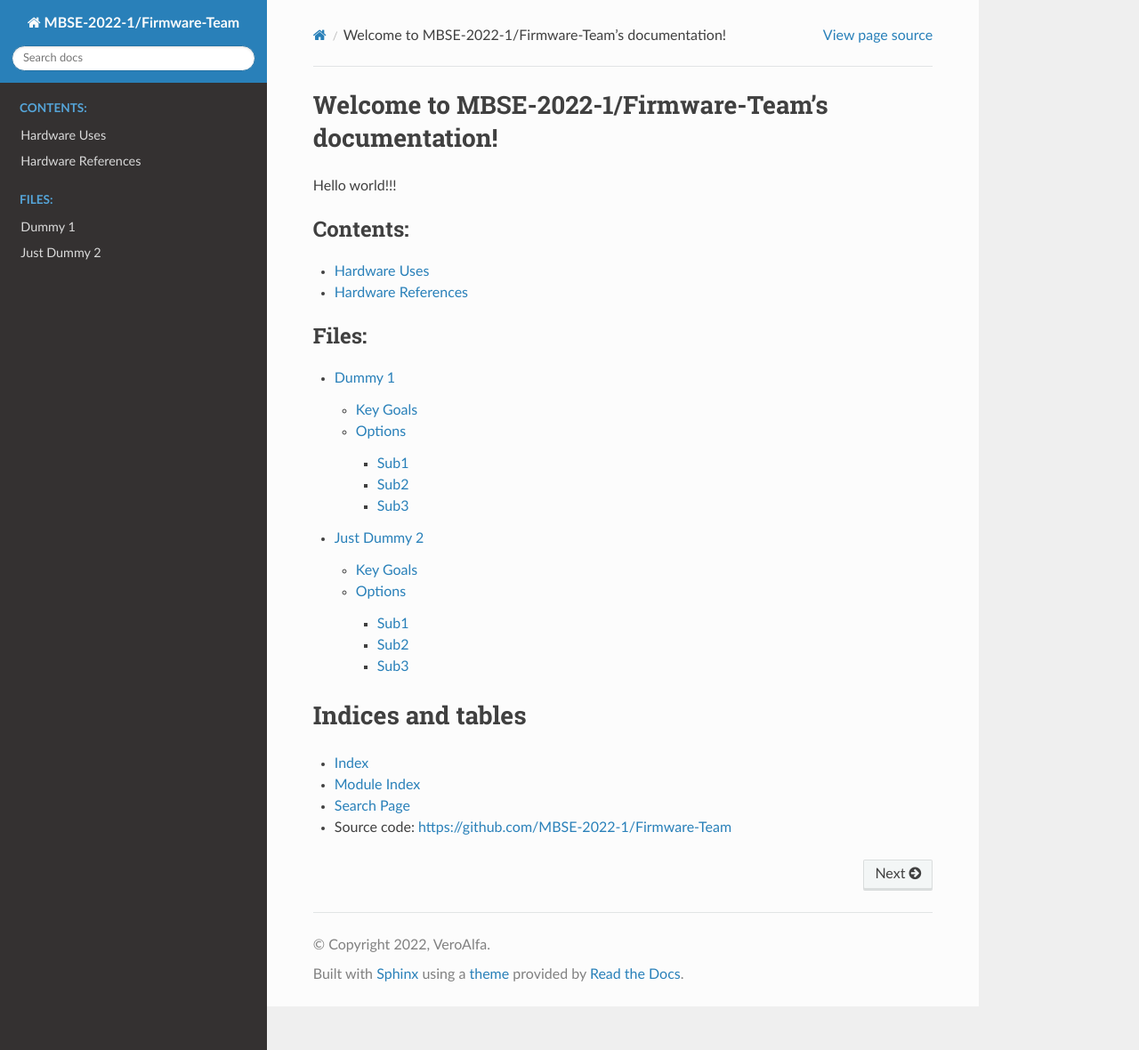
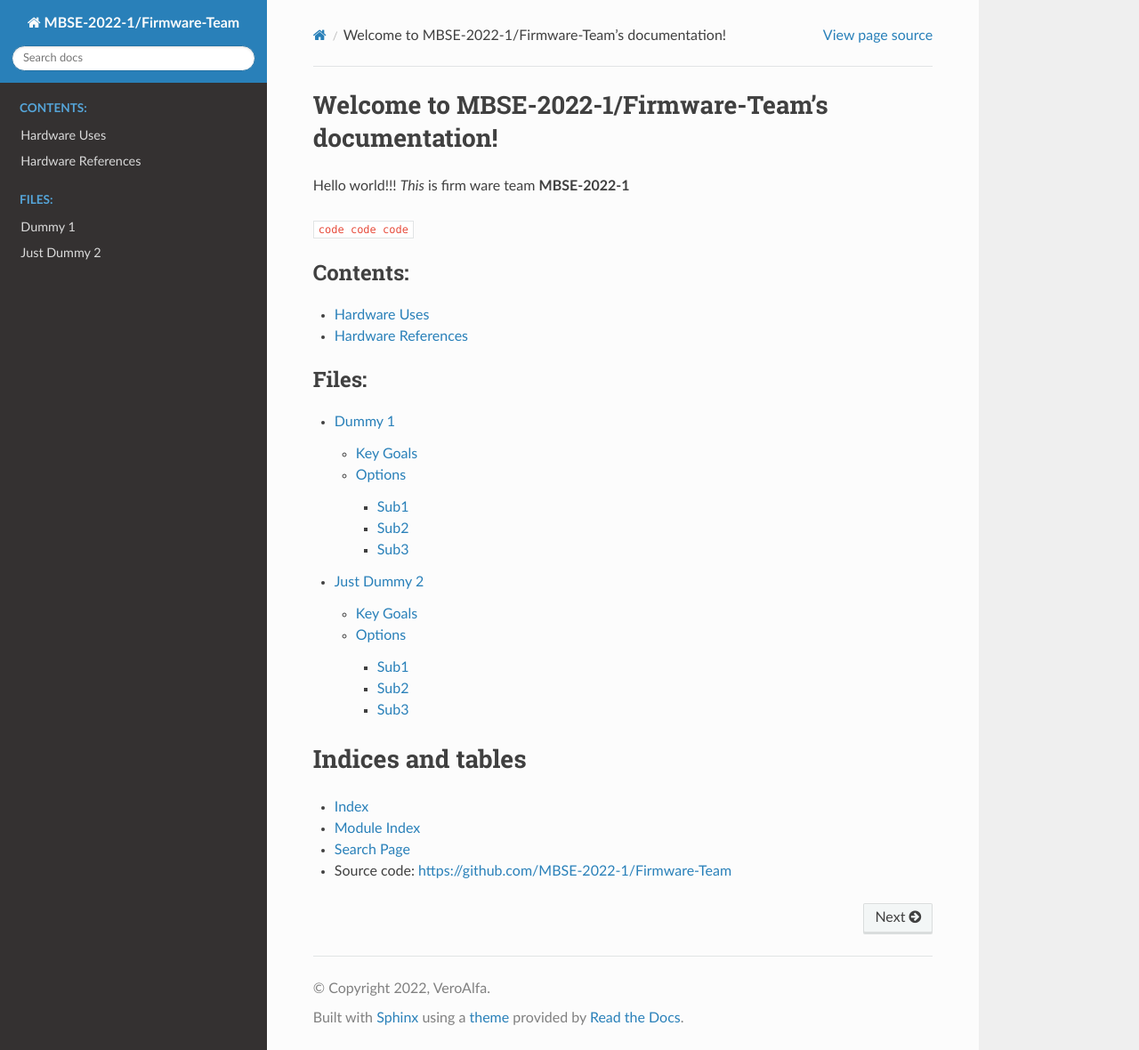
Before and after one commit to VeroAlfa/firmware, a Sphinx documentation site: the page built from docs/index.rst, in a window 1280 px wide and 1180 px high. Shown: the whole window at 89% size. Built offline with Sphinx 7.4.7 and the Read the Docs theme 2.0.0, drawn with Linux system fonts in a browser that asks for light colours.

Commit message:
text format

```diff
--- a/docs/index.rst
+++ b/docs/index.rst
@@ -6,7 +6,9 @@
 Welcome to MBSE-2022-1/Firmware-Team's documentation!
 =====================================================
 
-Hello world!!!
+Hello world!!! *This* is firm ware team **MBSE-2022-1**
+
+``code code code``
 
 .. toctree::
    :maxdepth: 3
```
Also changed, not shown: 5 other files.
